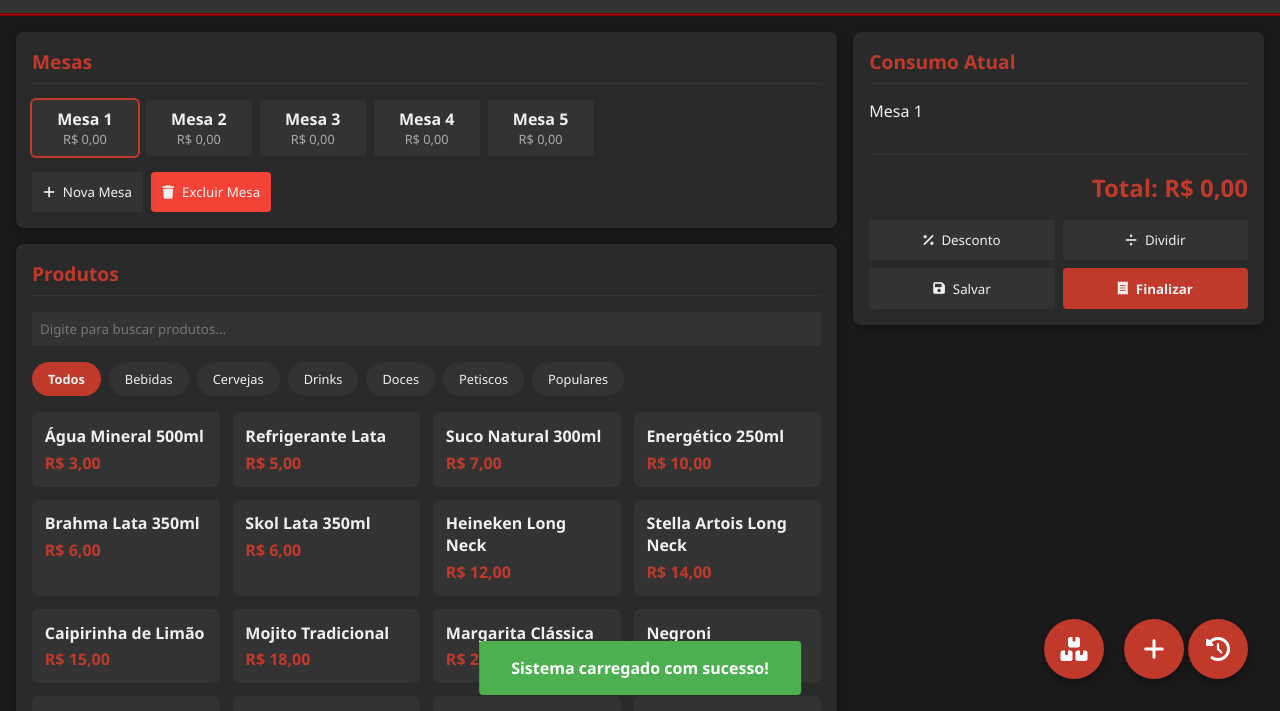
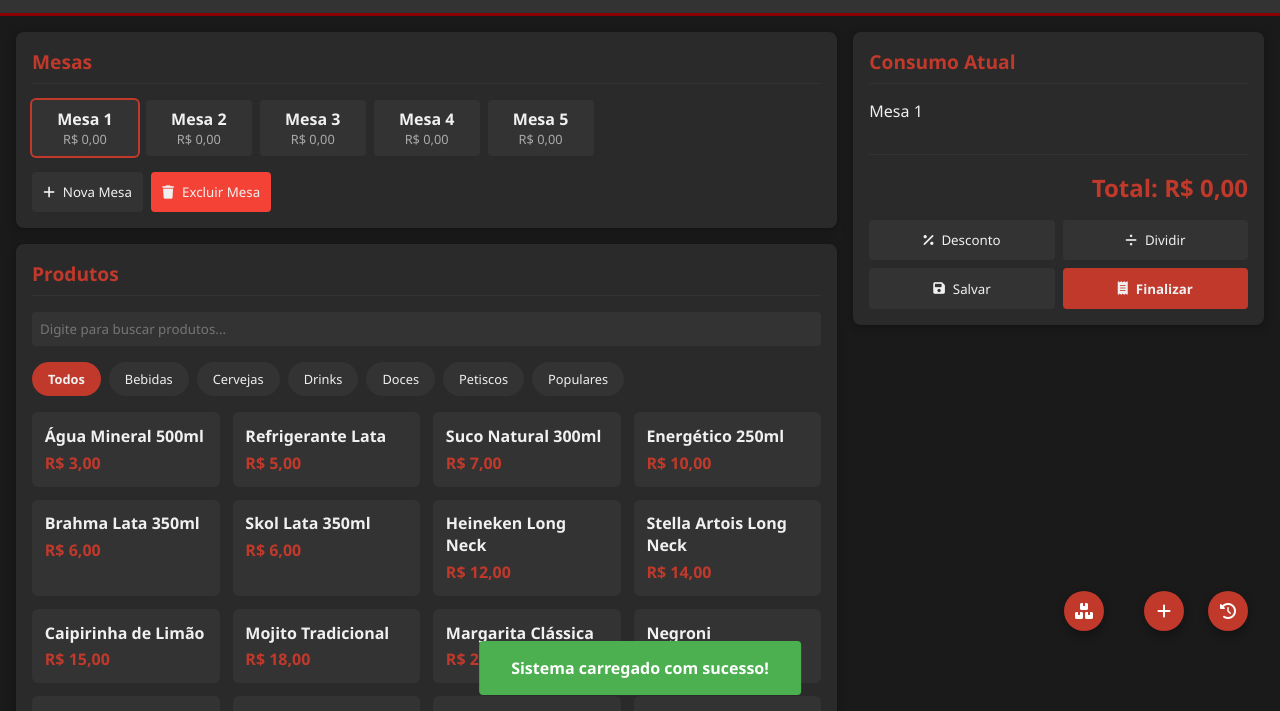
Before and after one commit to Tcacenc0/PARADA666, a plain HTML site: page index.html in a window 1280 px wide. Shown: the part 89-800 px from the top of the page. Drawn offline with Linux system fonts and the light colour scheme.

Commit message:
Update style.css

```diff
--- a/css/style.css
+++ b/css/style.css
@@ -438,15 +438,15 @@
 
 .floating-btn {
   position: fixed;
-  bottom: 2rem;
+  bottom: 5rem;
   right: 2rem;
-  width: 60px;
-  height: 60px;
+  width: 40px;
+  height: 40px;
   border-radius: 50%;
   background-color: var(--accent-color);
   color: white;
   border: none;
-  font-size: 1.5rem;
+  font-size: 1rem;
   cursor: pointer;
   box-shadow: 0 4px 10px rgba(0, 0, 0, 0.3);
   display: flex;
```
